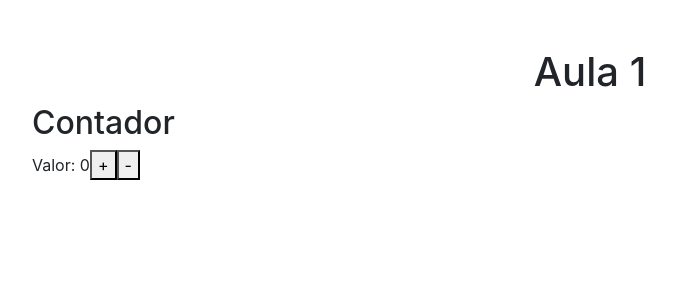
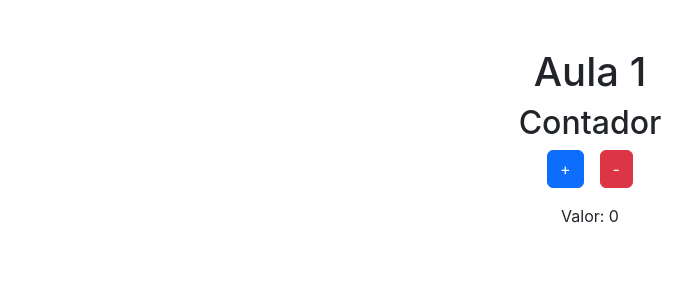
Before and after one commit to instrutorvilson/reactjs-2024, a React (Create React App) app: page / in a window 1280 px wide. Shown: the top 300 px of the page, without its empty margins (50-742 px from the left). Built offline with nearby package versions, Linux system fonts and the light colour scheme.

Commit message:
ajustes estilos contador

```diff
--- a/src/Contador.js
+++ b/src/Contador.js
@@ -10,11 +10,15 @@ export default function Contador(){
         setCont(cont - 1)
      }
     return(
-        <div>
+        <div className="text-center">
             <h2>Contador</h2>
-            <label>Valor: {cont} </label>
-            <button onClick={add}>+</button>
-            <button onClick={dec}>-</button>
+
+            <button className="btn btn-primary" onClick={add}>+</button>
+            <button className="btn btn-danger ms-3" onClick={dec}>-</button>
+
+            <div className="mt-3">
+               <label>Valor: {cont} </label>
+            </div>
         </div>
     )
 }
```
